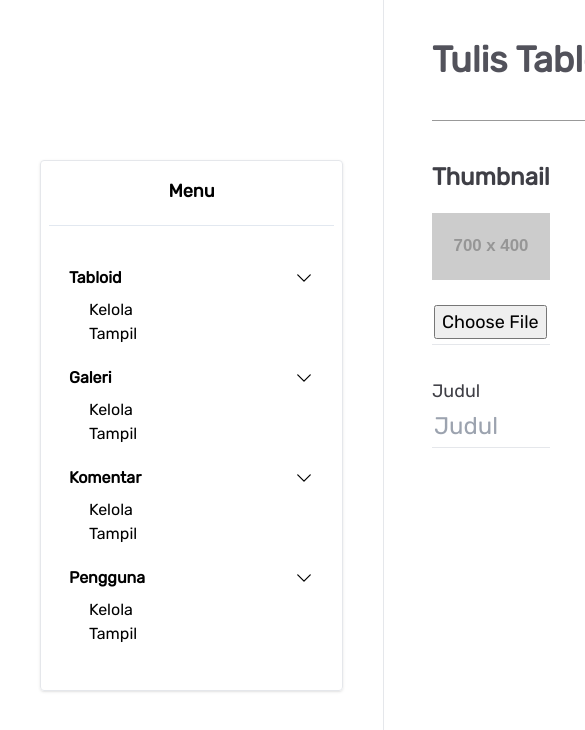
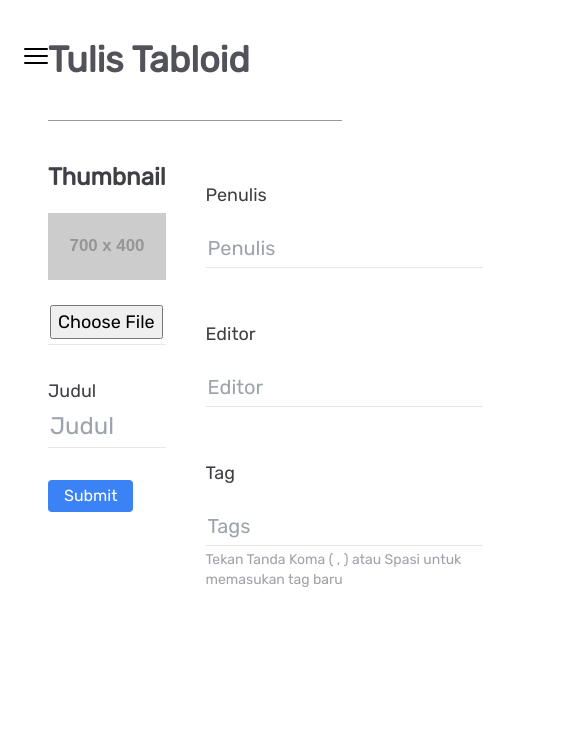
Before and after one commit to Sihkdragon/punten-bandung, a Vue app: page /dashboard in a window 390 px wide. Shown: the top 730 px of the page, 585 px wide, since content can reach past the window. Built offline with nearby package versions, Linux system fonts and the light colour scheme; a web font is replaced by a local one; what vue-cookies would draw is missing.

Commit message:
navbar admin

```diff
--- a/src/components/basic/Home/MenuChild.vue
+++ b/src/components/basic/Home/MenuChild.vue
@@ -1,15 +1,16 @@
 <template>
     <ul class="w-full p-5 flex flex-col gap-y-3">
-        <li v-for="menu in menuList" :key="menu.id" class=" overflow-hidden bg-white">
+        <li v-for="menu in menuList" :key="menu.id" class=" overflow-hidden bg-white cursor-pointer"
+            @click="openMenu(menu.id)">
             <strong class="flex items-center justify-between bg-white">{{ menu.name }}
-                <button @click="openMenu">
+                <button>
                     <ChevronDownIcon class="w-5" />
                 </button>
             </strong>
 
-            <ul class="pl-5 py-2 overflow-hidden duration-500" :class="isOpen ? '-mt-0' : '-mt-10'">
-                <li v-for="sub in menu.sub" :key="sub.id">
-                    {{ sub.name }}
+            <ul class="pl-5 py-2 overflow-hidden duration-500" v-show="activeID === menu.id">
+                <li v-for="sub in menu.sub" :key="sub.id" class="hover:text-blue-500 duration-200 hover:underline">
+                    <router-link :to="sub.to"> {{ sub.name }} </router-link>
                 </li>
             </ul>
         </li>
@@ -23,18 +24,23 @@ export default {
         ChevronDownIcon,
     },
     methods: {
-        openMenu() {
-            this.isOpen = !this.isOpen
+        openMenu(id) {
+            if (this.activeID === id) {
+                this.activeID = null
+            } else {
+                this.activeID = id
+            }
         }
     },
     data() {
         return {
+            activeID: null,
             isOpen: true,
             menuList: [
                 {
                     id: 1, name: 'Tabloid', to: '/tabloidMenu', sub: [
                         { id: 1, name: 'Kelola', to: 'tes' },
-                        { id: 2, name: 'Tampil', to: 'apa' }
+                        { id: 2, name: 'Tulis', to: 'apa' }
                     ]
                 },
                 {
--- a/src/components/complex/User/NavbarUser.vue
+++ b/src/components/complex/User/NavbarUser.vue
@@ -1,5 +1,12 @@
 <template>
-    <section class="w-96 h-full border-r fixed min-h-screen flex justify-center pt-40 px-10">
+    <button class="absolute top-10 left-5" @click="isOpen = !isOpen">
+        <Bars3Icon class="w-8" />
+    </button>
+    <section class="md:w-96 h-full border-r absolute min-h-screen flex justify-center pt-40 px-10 bg-white z-50"
+        :class="isOpen ? 'flex' : 'hidden'">
+        <button class="absolute top-10 right-5" @click="isOpen = !isOpen">
+            <XMarkIcon class="w-10" />
+        </button>
         <nav class="w-full h-fit border shadow rounded py-4 px-2">
             <h1 class="text-center font-semibold text-lg">Menu</h1>
             <div class="h-[1px] bg-slate-200 my-5">
@@ -11,13 +18,23 @@
 
 <script>
 import MenuChild from '../../basic/Home/MenuChild.vue';
+import { XMarkIcon, Bars3Icon } from '@heroicons/vue/24/outline';
 export default {
+    props: {
+        isOpen: Boolean
+    },
     components: {
-        MenuChild
+        MenuChild,
+        XMarkIcon,
+        Bars3Icon
     },
     data() {
         return {
-
+            isNavOpen: true
+        }
+    },
+    methods: {
+        HandleOpenNav() {
         }
     }
 }
--- a/src/views/User/Dashboard.vue
+++ b/src/views/User/Dashboard.vue
@@ -1,11 +1,11 @@
 <template>
     <main class="min-h-screen flex relative">
         <NavbarUser />
-        <div class="w-full py-10 px-12 ml-96">
+        <div class="w-full py-10 px-12 container">
             <h1 class="text-4xl font-bold text-zinc-600">Tulis Tabloid</h1>
             <div class="w-full h-[1px] bg-black/40 my-10"></div>
-            <form class="w-full h-full ">
-                <div class="form-control w-full flex gap-10">
+            <form class="w-full h-full " @submit="handleSubmit">
+                <fieldset class="form-control w-full flex gap-10">
                     <div class="basis-1/2">
                         <label for="thumbnail" v-if="!image"
                             class="text-zinc-700 text-2xl  cursor-pointer font-semibold">
@@ -20,19 +20,21 @@
                         </div>
                         <label for="title" class="text-zinc-700 text-lg">Judul</label>
                         <div class="form-control w-full">
-                            <input type="text" placeholder="Judul" id="title"
+                            <input type="text" placeholder="Judul" id="title" v-model="title"
                                 class="border-b w-full text-2xl text-zinc-800 focus:outline-none">
                         </div>
+                        <button type="submit"
+                            class="bg-blue-500 px-4 py-1 rounded text-white hover:bg-opacity-80">Submit</button>
                     </div>
                     <div class="flex flex-col w-full gap-y-5 py-5 basis-1/2">
                         <label for="writer" class="text-zinc-700 text-lg">Penulis</label>
                         <div class="form-control w-full">
-                            <input type="text" placeholder="Penulis" id="writer"
+                            <input type="text" placeholder="Penulis" id="writer" v-model="writer"
                                 class="border-b text-xl xl:w-1/2 text-zinc-800 focus:outline-none">
                         </div>
                         <label for="editor" class="text-zinc-700 text-lg">Editor</label>
                         <div class="form-control w-full">
-                            <input type="text" placeholder="Editor" id="editor"
+                            <input type="text" placeholder="Editor" id="editor" v-model="editor"
                                 class="border-b text-xl xl:w-1/2 text-zinc-800 focus:outline-none">
                         </div>
                         <label for="tag" class="text-zinc-700 text-lg">Tag</label>
@@ -59,8 +61,8 @@
                         </div>
                     </div>
 
-                </div>
-                <QuillEditor contentType="html" theme="snow" v-model:content="content" ref="myQuillEditor"
+                </fieldset>
+                <QuillEditor contentType="html" theme="snow" v-model:content="body" ref="myQuillEditor"
                     toolbar="essential" class="min-h-full text-base text-zinc-700" placeholder="Tulis berita disini" />
             </form>
         </div>
@@ -69,14 +71,15 @@
 <script>
 import { QuillEditor } from '@vueup/vue-quill'
 import '@vueup/vue-quill/dist/vue-quill.snow.css';
-import { XMarkIcon } from '@heroicons/vue/24/outline'
+import { XMarkIcon, Bars3Icon } from '@heroicons/vue/24/outline'
 import NavbarUser from '../../components/complex/User/NavbarUser.vue'
 
 export default {
     components: {
         QuillEditor,
         NavbarUser,
-        XMarkIcon
+        XMarkIcon,
+        Bars3Icon
     },
     data() {
         return {
@@ -87,7 +90,6 @@ export default {
             image: null,
             body: '',
             redacture_id: '',
-            content: '',
             tagContent: '',
             tags: [],
             tagColor: [
@@ -116,12 +118,33 @@ export default {
         handleSubmit(e) {
             e.preventDefault()
             const formData = new FormData()
-            // formData.append('title', this.t)
+            formData.append('title', this.title)
+            formData.append('writer', this.writer)
+            formData.append('editor', this.editor)
+            formData.append('image', this.image)
+            formData.append('redacture_id', this.$cookies.get('PB_UID'))
+            formData.append('body', this.body)
+            for (let i = 1; i <= this.tags.length - 1; i++) {
+                formData.append(`tag${i}`, this.tags[i - 1])
+            }
+            for (let pair of formData.entries()) {
+                console.log(pair[0] + ', ' + pair[1]);
+            }
         }
     },
     watch: {
-        content(val) {
-            console.table(val)
+        title(val) {
+            console.log(val)
+            this.title = val
+        },
+        editor(val) {
+            this.editor = val
+        },
+        writer(val) {
+            this.writer = val
+        },
+        body(val) {
+            this.body = val
         },
         tagContent(val) {
             if (val !== '') {
@@ -130,7 +153,6 @@ export default {
                         let word = val.substring(0, val.length - 1)
                         this.tagContent = ''
                         this.tags.push(word.toLowerCase())
-                        console.log(this.tags)
                     }
                 } else if (this.tags.length > 5) {
                     this.tagContent = ''
```
